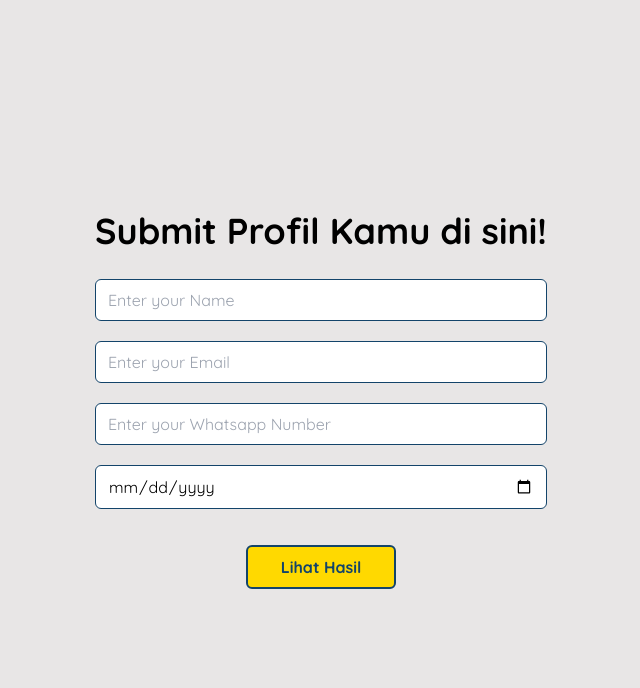
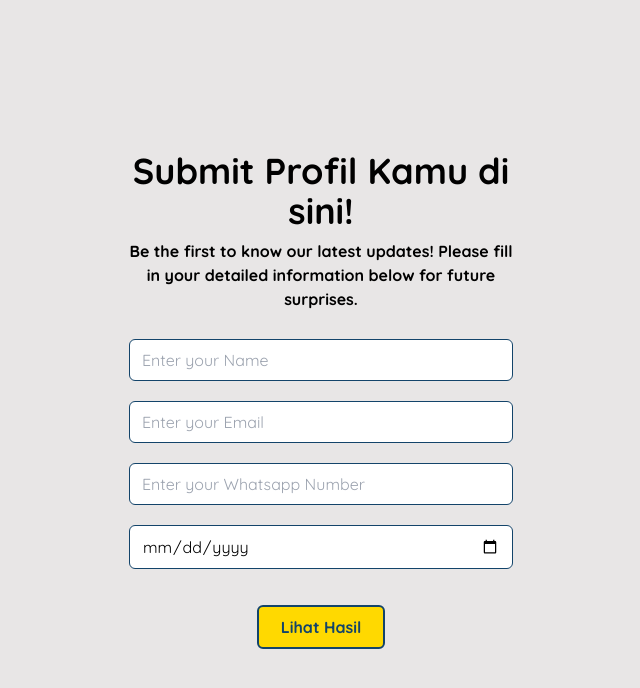
Before and after one commit to Jesicaahr/ldc-parfume-game, a React (Vite) app: page /profile in a window 1280 px wide. Shown: the top 688 px of the page, without its empty margins (319-959 px from the left). Built offline with nearby package versions, Linux system fonts and the light colour scheme; no server answers.

Commit message:
add copywriting submit form

```diff
--- a/src/pages/HomePage.jsx
+++ b/src/pages/HomePage.jsx
@@ -16,7 +16,7 @@ const HomePage = () => {
           />
 
           <img
-            src="/toy-story-logo.png"
+            src="/toy-story-logo-2.png"
             alt="logo-toy-story"
             className="h-auto w-[25%] lg:w-[15%]"
           />
--- a/src/pages/ProfilePage.jsx
+++ b/src/pages/ProfilePage.jsx
@@ -47,11 +47,15 @@ const FormProfilePage = () => {
 
   return (
     <>
-      <div className="flex max-w-[90vw] items-center justify-center font-quicksand lg:max-w-screen-md">
+      <div className="flex max-w-[90vw] items-center justify-center font-quicksand lg:max-w-[30vw]">
         <div className="text-white text-center">
-          <h1 className="mb-5 text-4xl font-bold">
+          <h1 className="mb-2 text-4xl font-bold">
             Submit Profil Kamu di sini!
           </h1>
+          <p className="text-md mb-5 font-bold">
+            Be the first to know our latest updates! Please fill in your
+            detailed information below for future surprises.
+          </p>
           <form
             onSubmit={handleSubmit(onSubmit)}
             className="mt-2 flex flex-col"
@@ -67,7 +71,7 @@ const FormProfilePage = () => {
                 })}
               />
               {errors.name && (
-                <span className="text-game-red ml-3 text-sm">
+                <span className="ml-3 text-sm text-game-red">
                   {errors.name.message}
                 </span>
               )}
@@ -83,7 +87,7 @@ const FormProfilePage = () => {
                 })}
               />
               {errors.email && (
-                <span className="text-game-red ml-3 text-sm">
+                <span className="ml-3 text-sm text-game-red">
                   {errors.email.message}
                 </span>
               )}
@@ -99,7 +103,7 @@ const FormProfilePage = () => {
                 })}
               />
               {errors.whatsapp_number && (
-                <span className="text-game-red ml-3 text-sm">
+                <span className="ml-3 text-sm text-game-red">
                   {errors.whatsapp_number.message}
                 </span>
               )}
@@ -115,7 +119,7 @@ const FormProfilePage = () => {
                 })}
               />
               {errors.birth_year && (
-                <span className="text-game-red ml-3 text-sm">
+                <span className="ml-3 text-sm text-game-red">
                   {errors.birth_year.message}
                 </span>
               )}
```
Also changed, not shown: public/toy-story-logo.png (deleted).
